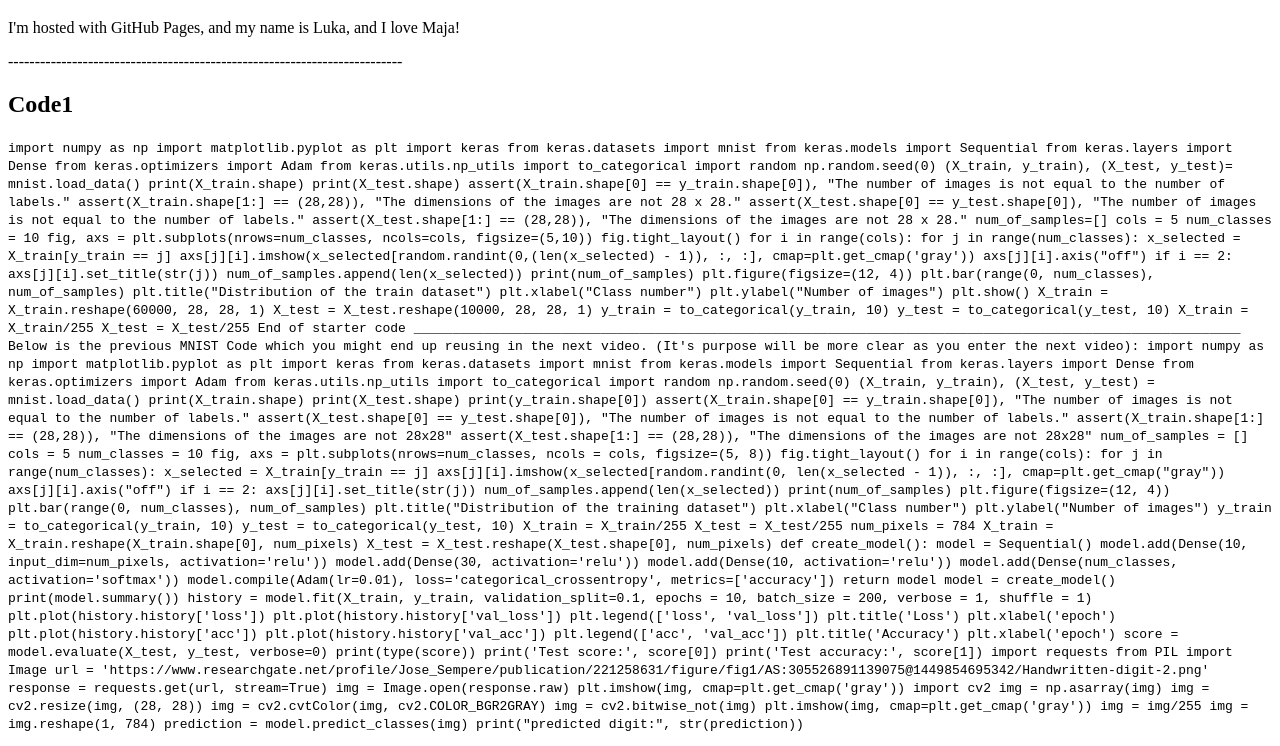
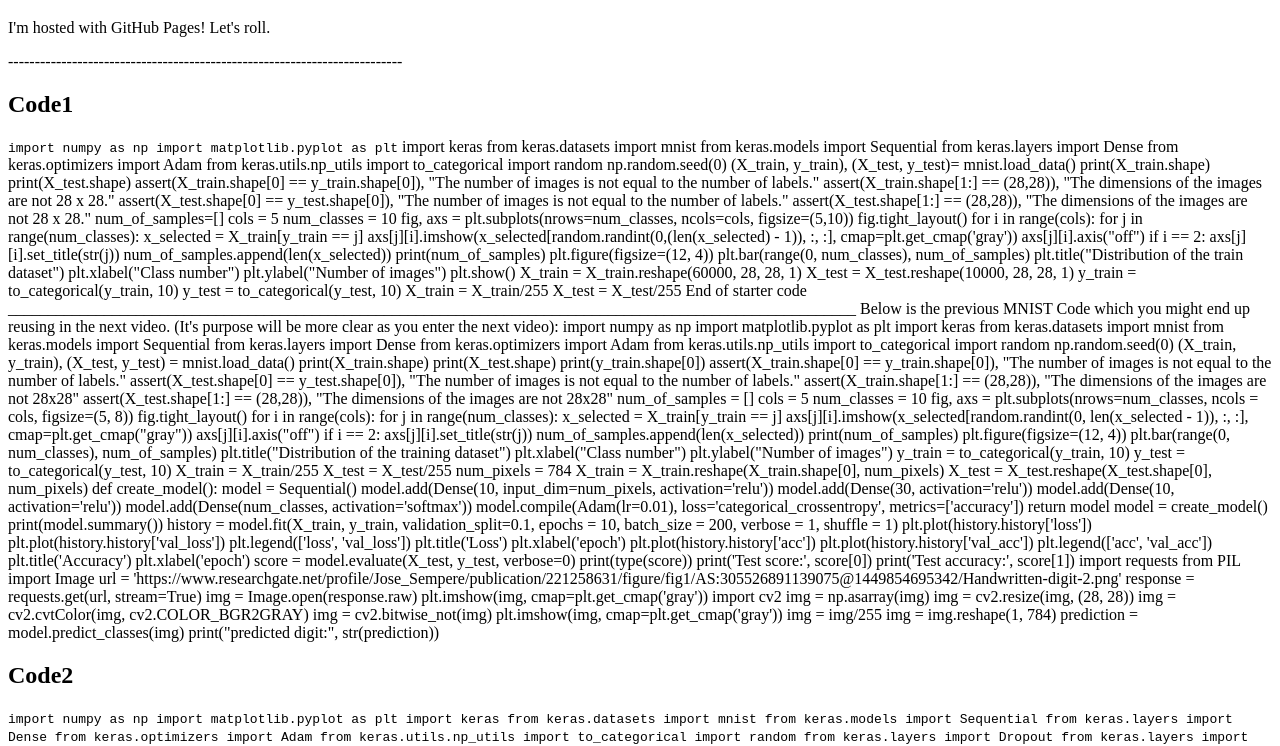
Before and after one commit to lukagit/lukagit.github.io, a plain HTML site: page index.html in a window 1280 px wide. Shown: the part 61-807 px from the top of the page. Drawn offline with Linux system fonts and the light colour scheme.

Commit message:
Update index.html

```diff
--- a/index.html
+++ b/index.html
@@ -2,7 +2,7 @@
 <html>
 <body>
 <h1>Hello World</h1>
-<p>I'm hosted with GitHub Pages, and my name is Luka, and I love Maja!</p>
+<p>I'm hosted with GitHub Pages! Let's roll. </p>
 
 <p>
 --------------------------------------------------------------------------
@@ -11,8 +11,8 @@
 <h2>Code1</h2>
 <p>
 <code>
-  import numpy as np
-import matplotlib.pyplot as plt
+  import numpy as np </code>
+<code>import matplotlib.pyplot as plt</code>
 import keras
 from keras.datasets import mnist
 from keras.models import Sequential
```
